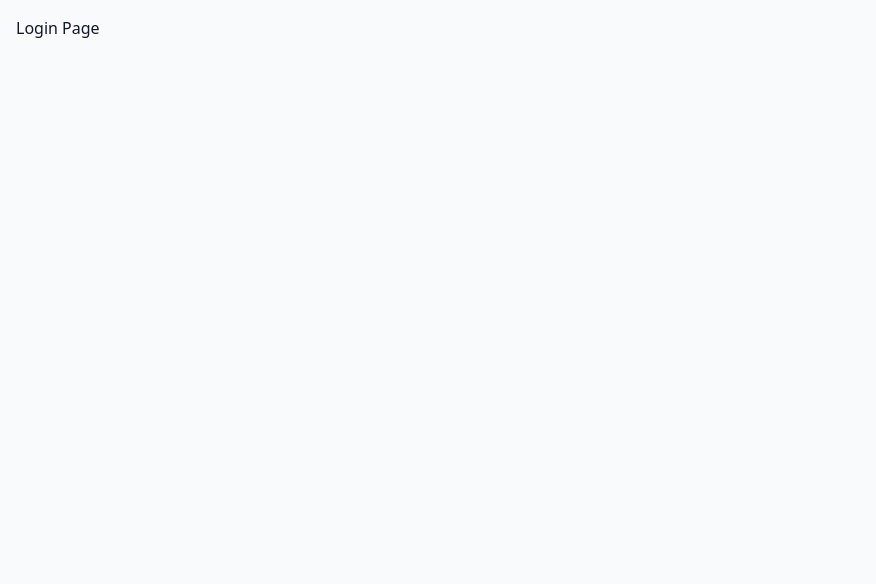
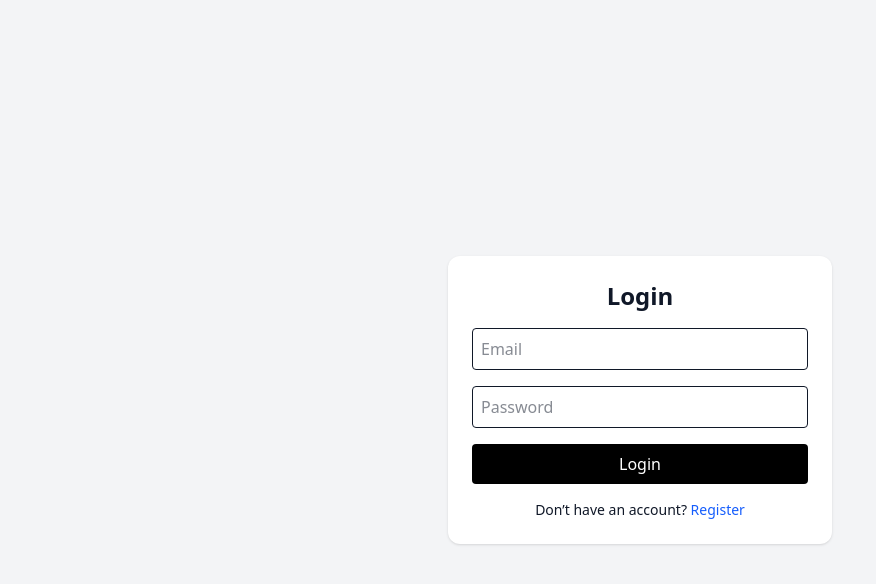
Before and after one commit to Ashish-Bakshi/filesure-assignment, a Next.js app in the folder frontend/: page /login in a window 1280 px wide. Shown: the top 584 px of the page, without its empty margins (0-876 px from the left). Built offline with nearby package versions, Linux system fonts and the light colour scheme.

Commit message:
feat(frontend): implement login UI with API integration and dashboard redirect

```diff
--- a/frontend/app/login/page.tsx
+++ b/frontend/app/login/page.tsx
@@ -1,7 +1,67 @@
+"use client";
+
+import { useState } from "react";
+import { API } from "@/lib/api";
+import { useAuth } from "@/store/useAuth";
+import { useRouter } from "next/navigation";
+
 export default function LoginPage() {
+  const router = useRouter();
+  const setUser = useAuth((state) => state.setUser);
+
+  const [email, setEmail] = useState("");
+  const [password, setPassword] = useState("");
+
+  const [error, setError] = useState("");
+
+  const handleLogin = async () => {
+    try {
+      setError("");
+
+      const res = await API.post("/auth/login", { email, password });
+
+      setUser(res.data);
+      router.push("/dashboard");
+    } catch (err: any) {
+      setError(err.message || "Login failed");
+    }
+  };
+
   return (
-    <div className="p-4">
-      Login Page
+    <div className="min-h-screen flex items-center justify-center bg-gray-100">
+      <div className="bg-white shadow p-6 rounded-xl w-full max-w-sm space-y-4">
+        <h1 className="text-2xl font-semibold text-center">Login</h1>
+
+        <input
+          type="email"
+          placeholder="Email"
+          className="w-full border p-2 rounded"
+          value={email}
+          onChange={(e) => setEmail(e.target.value)}
+        />
+
+        <input
+          type="password"
+          placeholder="Password"
+          className="w-full border p-2 rounded"
+          value={password}
+          onChange={(e) => setPassword(e.target.value)}
+        />
+
+        {error && <p className="text-red-600 text-sm">{error}</p>}
+
+        <button
+          onClick={handleLogin}
+          className="w-full bg-black text-white p-2 rounded"
+        >
+          Login
+        </button>
+
+        <p className="text-sm text-center">
+          Don’t have an account?
+          <a href="/register" className="text-blue-600"> Register</a>
+        </p>
+      </div>
     </div>
   );
 }
```
